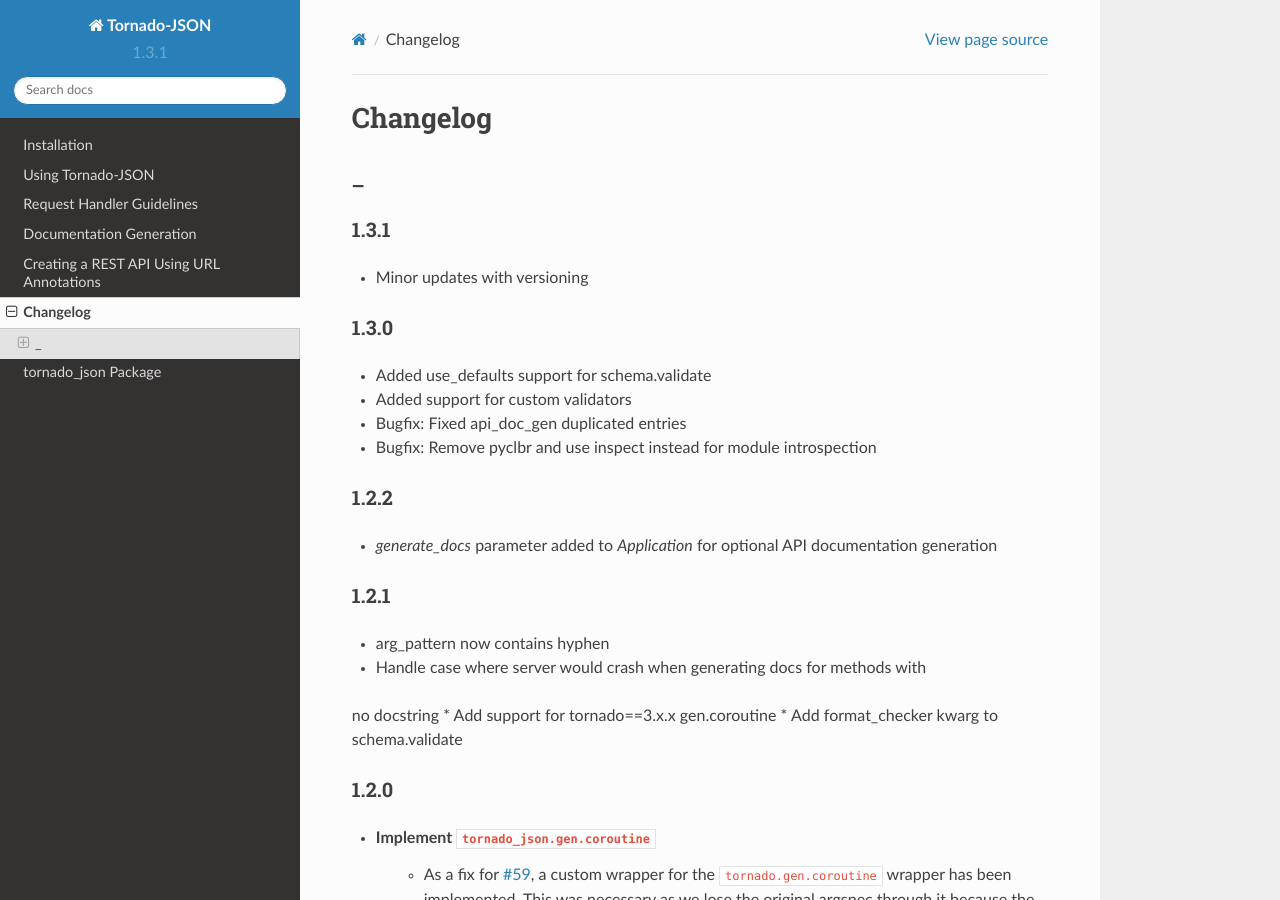
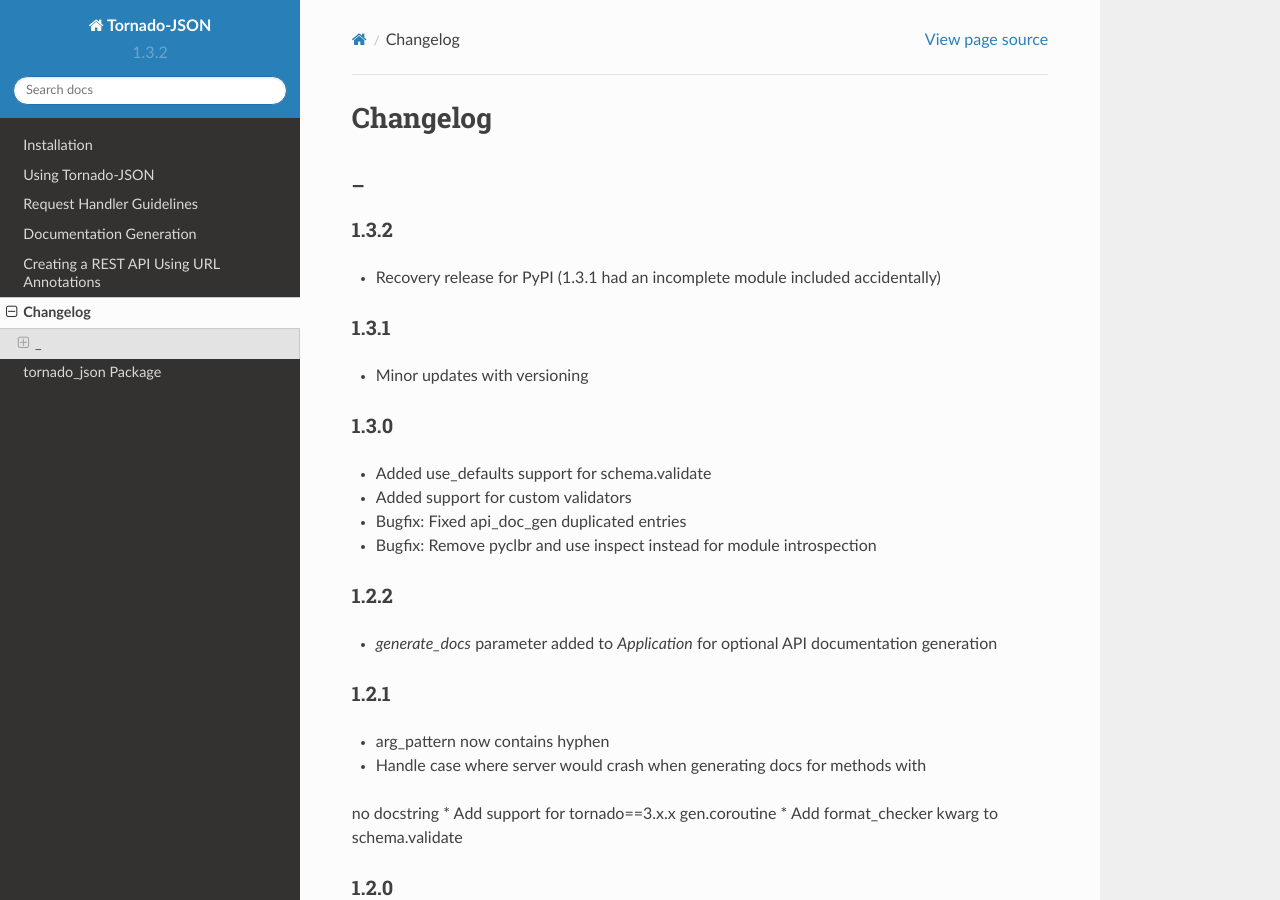
Before and after one commit to hfaran/Tornado-JSON, a Sphinx documentation site: the page built from docs/changelog.rst, in a window 1280 px wide and 900 px high. Built offline with Sphinx 7.4.7 and the Read the Docs theme 2.0.0, drawn with Linux system fonts in a browser that asks for light colours.

Commit message:
Release 1.3.2

```diff
--- a/docs/changelog.rst
+++ b/docs/changelog.rst
@@ -3,6 +3,12 @@
 
 _
 ---------
+
+
+1.3.2
+~~~~~
+
+* Recovery release for PyPI (1.3.1 had an incomplete module included accidentally)
 
 
 1.3.1
--- a/tornado_json/__init__.py
+++ b/tornado_json/__init__.py
@@ -5,4 +5,4 @@
 # Alternatively, just put the version in a text file or something to avoid
 #   this.
 
-__version__ = '1.3.1'
+__version__ = '1.3.2'
```
